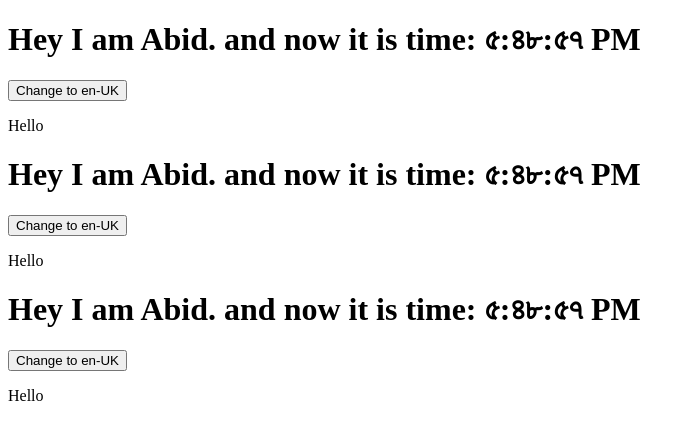
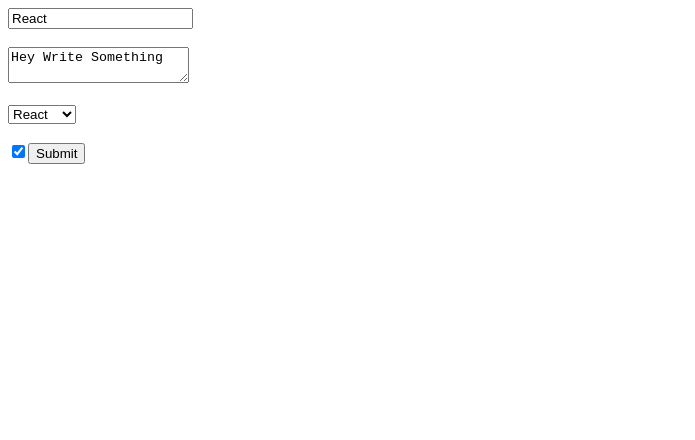
Before and after one commit to AbidAhmed2018831062/myreact, a React (Create React App) app: page / in a window 1280 px wide. Shown: the top 440 px of the page, without its empty margins (0-695 px from the left). Built offline with nearby package versions, Linux system fonts and the light colour scheme.

Commit message:
Controlled Form

```diff
--- a/src/App.js
+++ b/src/App.js
@@ -1,9 +1,8 @@
-import ClockList from "./ClockList";
-
+import Form from "./form";
 function App() {
-  const list=[1,2,3]
+ // const list=[1,2,3]
   return (
-    <div><ClockList list={list}/></div>
+    <div><Form/></div>
     );
 
 }
--- /dev/null
+++ b/src/form.js
@@ -0,0 +1,62 @@
+import React from "react";
+
+export default class Form extends React.Component{
+state={
+    title:"React",
+    des:"Hey Write Something",
+    fav:"React",
+    what:true
+}
+    handleChange=(e)=>{
+       // console.log(e.target.checked);
+        //e.preventDefault();
+        if(e.target.type!=="checkbox"){
+      this.setState({
+          [e.target.name]:e.target.value
+      })
+    }
+    else
+    {
+        this.setState({
+            [e.target.name]:e.target.checked
+        })
+    }
+    }
+    submit=(e)=>{
+        e.preventDefault();
+        const {title,des,fav,what}=this.state;
+        console.log(title,des,fav,what);
+    }
+
+    render()
+{
+    const {title,des,fav,what}=this.state;
+    return(
+        <div>
+            <form onSubmit={this.submit}>
+                <input type="text" name="title" value={title} onChange={this.handleChange}/>
+                <br>
+                </br>
+                <br>
+                </br>
+                <textarea name="des" value={des} onChange={this.handleChange}/>
+                <br>
+                </br>
+                <br>
+                </br>
+                <select name="fav" value={fav} onChange={this.handleChange}>
+                    <option value="React">React</option>
+                    <option value="Angular">Angular</option>
+                    <option value="Vue">Vue</option>
+                </select>
+                <br>
+                </br>
+                <br>
+                </br>
+                <input type="checkbox" name="what" checked={what} onChange={this.handleChange}/>
+                <input type="submit" value="Submit"></input>
+            </form>
+        </div>
+    )
+}
+}
```
